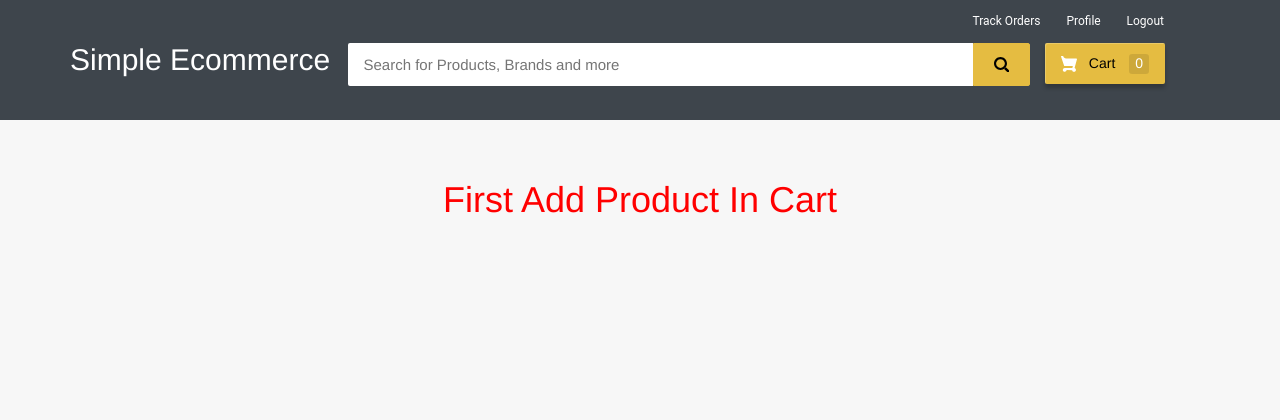
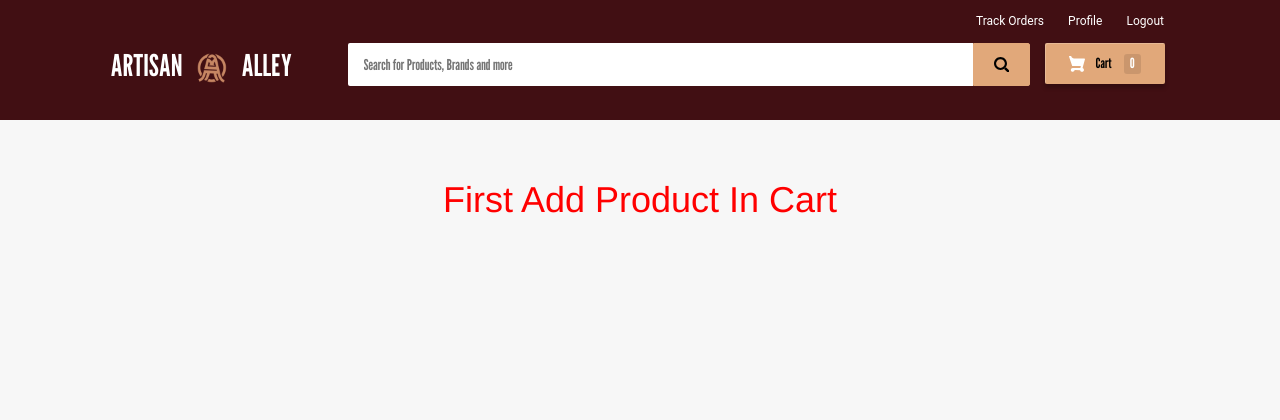
Before and after one commit to sophiewanjiku/Artisan, a Django app: page /customer-address in a window 1280 px wide. Shown: the top 420 px of the page. Run offline with Django 3.2, Linux system fonts and the light colour scheme; a user stored in the database is signed in; some libraries are stand-ins or nearby versions.

Commit message:
Style the main customer page

```diff
--- a/templates/ecom/customer_base.html
+++ b/templates/ecom/customer_base.html
@@ -7,7 +7,10 @@
 <script src="https://cdnjs.cloudflare.com/ajax/libs/jquery/3.2.1/jquery.min.js"></script>
 <!-- Latest compiled JavaScript -->
 <script src="https://maxcdn.bootstrapcdn.com/bootstrap/3.3.0/js/bootstrap.min.js"></script>
-<title>Simple E-commerce</title>
+<link rel="preconnect" href="https://fonts.googleapis.com">
+<link rel="preconnect" href="https://fonts.gstatic.com" crossorigin>
+<link href="https://fonts.googleapis.com/css2?family=League+Gothic&display=swap" rel="stylesheet">
+<title>Artisan Alley</title>
 
 <style>
 body {
@@ -15,8 +18,14 @@ body {
 }
 
 #navbar {
-    background-color: #3e454c;
+    background-color: #410F13;
     color: black;
+    font-family: 'League Gothic';
+}
+.col-sm-3{
+  display: flex;
+  justify-content: center;
+  align-self: center;
 }
 
 .row1 {
@@ -37,8 +46,8 @@ body {
 }
 
 .navbar-button {
-    background-color: #e5bc41;
-    border: 1px solid #e5bc41;
+    background-color: #E1A87A;
+    border: 1px solid #E1A87A;
     border-radius: 0 2px 2px 0;
     color: #565656;
     padding: 10px 0;
@@ -48,7 +57,7 @@ body {
 
 .cart-button {
     /* background-color: #bfbfbf; */
-    background-color: #E5BC41;
+    background-color: #E1A87A;
     box-shadow: 0 4px 4px 0 rgba(0, 0, 0, .23), inset 1px 1px 0 0 hsla(0, 0%, 100%, .2);
     padding: 10px 0;
     text-align: center;
@@ -170,6 +179,12 @@ body {
     margin-left: 15px;
     margin-top: 15px
 }
+.logo{
+  width: 50px;
+  height: 50px;
+  text-align: center;
+  margin: 0;
+}
 
 .menu {
     cursor: pointer
@@ -261,8 +276,9 @@ body {
         </div>
         <div class="row row2">
             <div class="col-sm-3">
-                <h2 style="margin:0px;"><a style="text-decoration:none; color:white;" href="/"><span class="largenav">Simple Ecommerce </span></a></h2>
-            </div>
+              <h2 style="margin:0px;"><a style="text-decoration:none; color:white;" href="/"><span class="largenav">ARTISAN
+                <img src="{% static 'images/logo.png' %}" class="logo">
+                ALLEY </span></a></h2>            </div>
 
             <div class="navbar-search smallsearch col-sm-7 col-xs-11">
               <form  action="/search" method="get">
--- a/templates/ecom/customerlogin.html
+++ b/templates/ecom/customerlogin.html
@@ -66,10 +66,10 @@ section{
     padding: 10px 10px;
     width: 250px;
     outline: none;
-    color: white;
+    color: black;
     border-radius: 10px;
     transition: 0.25s;
-    font-size: 15px;
+    font-size: 18px;
     font-family: 'League Gothic';
     box-shadow: 0 4px 8px rgba(0, 0, 0, 0.2);
 }
--- a/templates/ecom/customersignup.html
+++ b/templates/ecom/customersignup.html
@@ -66,10 +66,10 @@ section{
     padding: 10px 10px;
     width: 250px;
     outline: none;
-    color: white;
+    color: black;
     border-radius: 10px;
     transition: 0.25s;
-    font-size: 15px;
+    font-size: 18px;
     font-family: 'League Gothic';
     box-shadow: 0 4px 8px rgba(0, 0, 0, 0.2);
 }
```
Also changed, not shown: templates/ecom/customer_home.html (+13 -12 lines), db.sqlite3.
